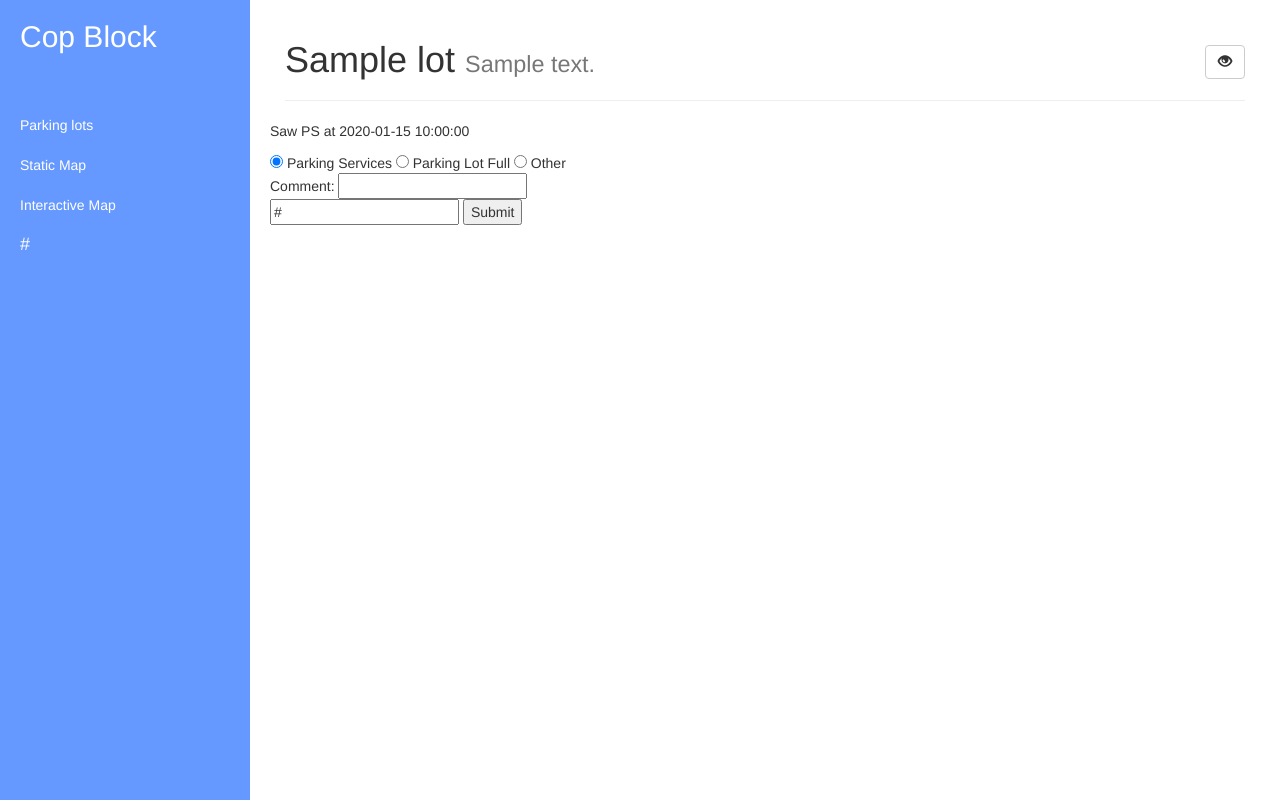
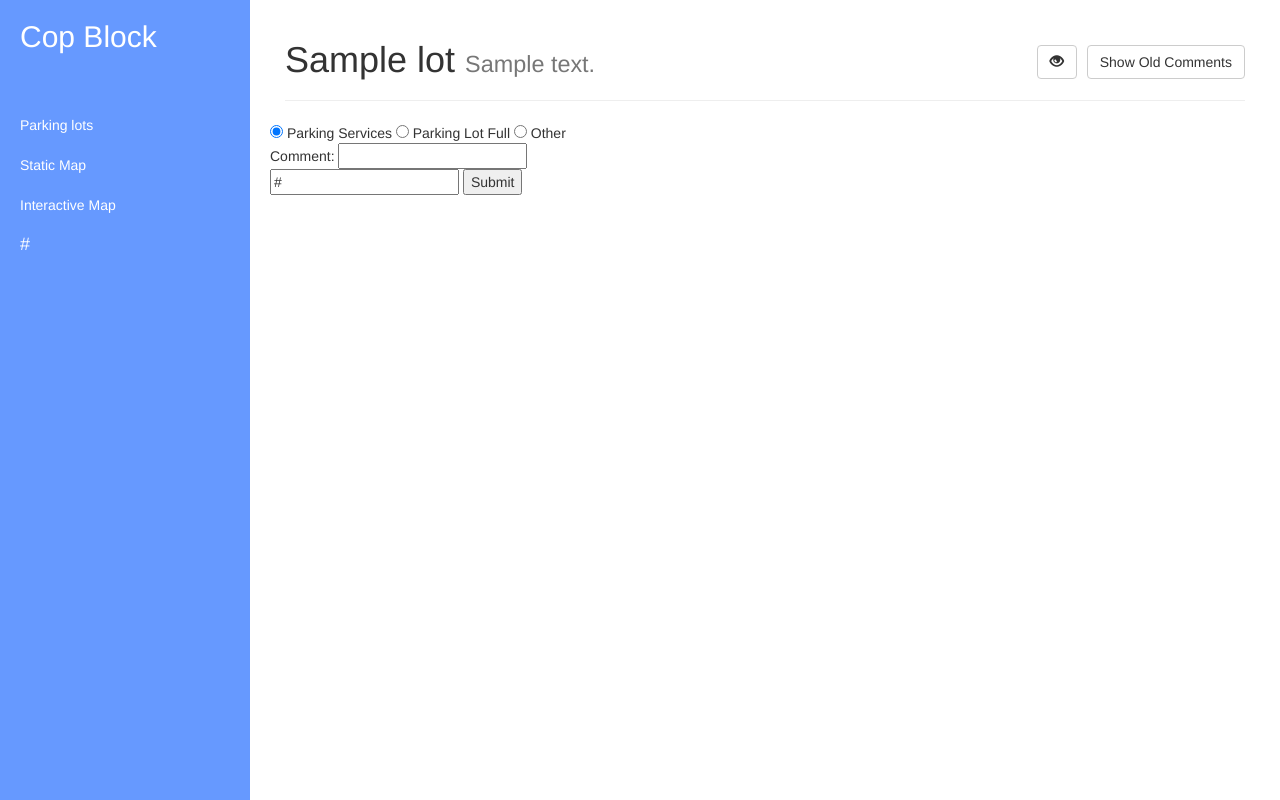
Before and after one commit to fujipug/project5, a Python web app: template templates/lots.html in a window 1280 px wide. Run offline with Jinja, Linux system fonts and the light colour scheme; the template is opened without the code that fills it: most values are stand-ins (such as "Sample title", 1, 10 or a date in 2020); some libraries are stand-ins or nearby versions.

Commit message:
added a button to show/hide older comments

```diff
--- a/templates/lots.html
+++ b/templates/lots.html
@@ -6,8 +6,11 @@
 <h1>
   <div class="col-lg-8 col-md-6 col-sm-6">{{ lot.name }} <small>{{ lot.description }}</small></div>
   <div class="col-lg-4 col-md-6 col-sm-6 text-right">
-    <button type="button" class="btn btn-default toggle-button" type="button" data-toggle="collapse" data-target=".comment-text" aria-expanded="false" aria-controls="collapseExample">
+    <button type="button" class="btn btn-default toggle-comment" type="button" data-toggle="collapse" data-target=".comment-text" aria-expanded="false" aria-controls="show comment text">
       <span class="hidden glyphicon glyphicon-eye-close"></span><span class="glyphicon glyphicon-eye-open"></span>
+    </button>
+    <button type="button" class="btn btn-default toggle-old" data-toggle="collapse" data-target=".comment-old" aria-expanded="false" aria-controls="show old comments">
+      <span class="hidden">Hide</span><span>Show</span> Old Comments
     </button>
   </div>
 </h1>
@@ -15,7 +18,11 @@
 <hr />
 
 <!-- extract data from comments field (since it is ndb KeyProperty) -->
+<!-- hide comments that aren't recent (older than 15 minutes) -->
 {% for comment in comments %}
+  {% if comment.recent == False %}
+    <div class='collapse comment-old'>
+  {% endif %}
   <div
     {% if comment.atype == 0 %}
         class='panel panel-danger'>
@@ -61,9 +68,12 @@
       </div>
     </div>
     {% endif %}
-  </div>
+  </div> <!-- end panel div -->
+  {% if comment.recent == False %}
+    </div> <!-- end comment-old collapse div -->
+  {% endif %}
 {% endfor %}
-<p>Saw PS at {{ timestamp }}</p>
+
 
 <form action="/comment_forms" method="POST">
     <input type="radio" name="atype" value=0 checked> Parking Services
@@ -79,12 +89,17 @@
 
 <!-- use super() to get the jquery library -->
 {% block jquery %}
-{{ super() }}
-<script>
-// this toggles the button from Hide to Show
-$('.hidden').removeClass('hidden').hide();
-$('.toggle-button').click(function() {
+  {{ super() }}
+  <script>
+  // reverse jquery hidden (because of Bootstrap)
+  $('.hidden').removeClass('hidden').hide();
+  // toggle the comment text
+  $('.toggle-comment').click(function() {
     $(this).find('span').each(function() { $(this).toggle(); });
-});
-</script>
+  });
+  // toggle the old comments button
+  $('.toggle-old').click(function() {
+    $(this).find('span').each(function() { $(this).toggle(); });
+  });
+  </script>
 {% endblock jquery %}
```
